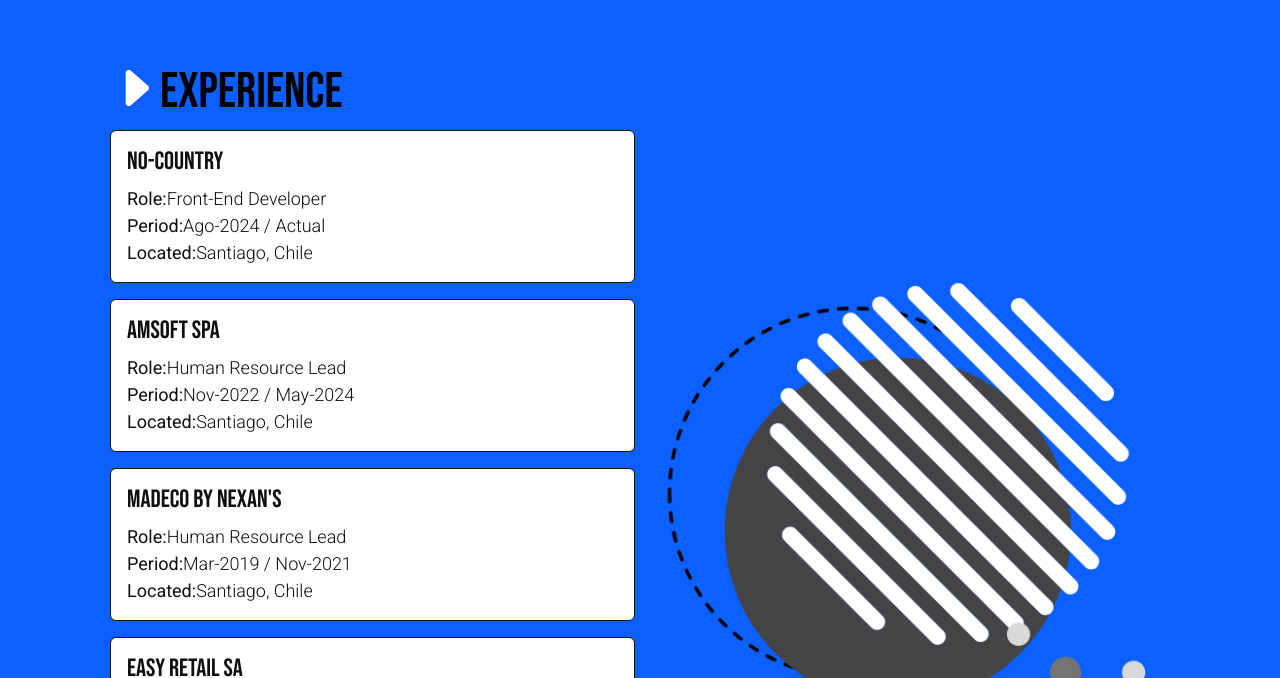
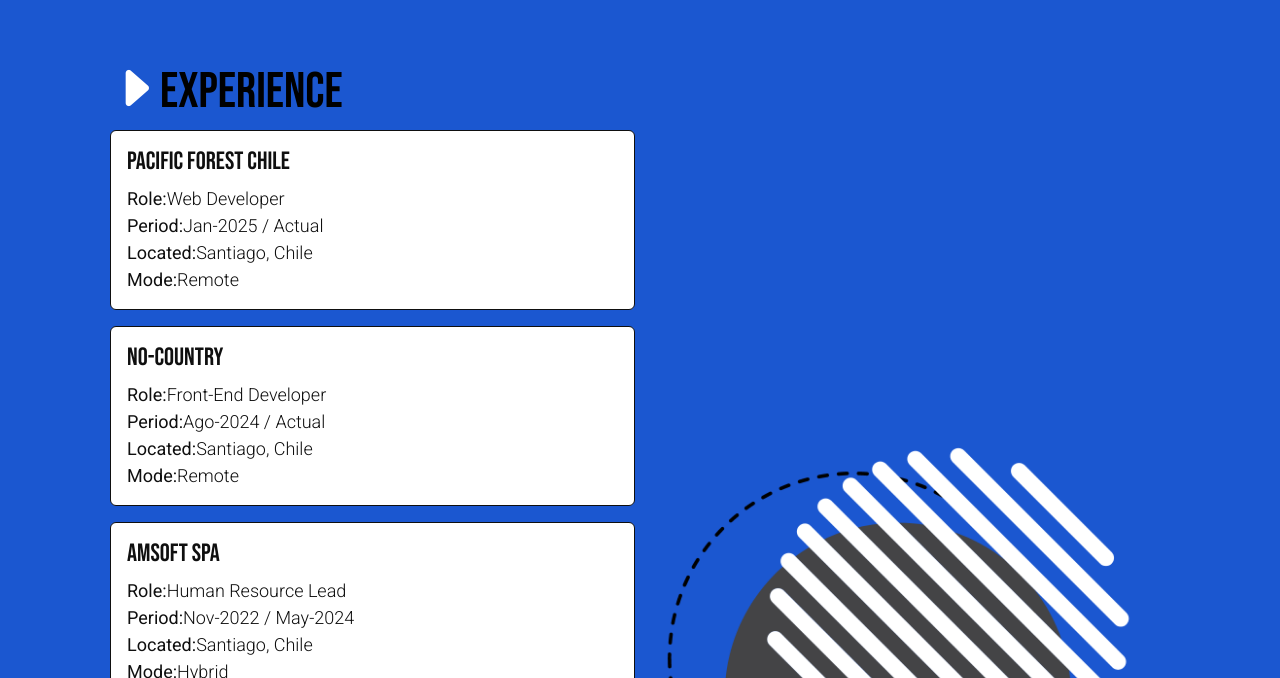
Before and after one commit to nazariegode/portfolio, a React app: page / in a window 1280 px wide. Shown: the part 2122-2800 px from the top of the page. Built offline with nearby package versions, Linux system fonts and the light colour scheme; some packages are replaced by stand-ins of ours; a web font is replaced by a local one.

Commit message:
edited files

```diff
--- a/src/js/component/experience.js
+++ b/src/js/component/experience.js
@@ -16,10 +16,23 @@
                         <div className="card mb-3">
                             <div className="row g-0">
                                 <div className="card-body">
+                                    <h5 className="card-title">Pacific Forest Chile</h5>
+                                    <p className="card-text"><strong>Role:</strong> Web Developer</p>
+                                    <p className="card-text"><strong>Period:</strong> Jan-2025 / Actual</p>
+                                    <p className="card-text"><strong>Located:</strong> Santiago, Chile</p>
+                                    <p className="card-text"><strong>Mode: </strong> Remote</p>
+                                </div>
+                            </div>
+                        </div>
+
+                        <div className="card mb-3">
+                            <div className="row g-0">
+                                <div className="card-body">
                                     <h5 className="card-title">NO-Country</h5>
                                     <p className="card-text"><strong>Role:</strong> Front-End Developer</p>
                                     <p className="card-text"><strong>Period:</strong> Ago-2024 / Actual</p>
                                     <p className="card-text"><strong>Located:</strong> Santiago, Chile</p>
+                                    <p className="card-text"><strong>Mode: </strong> Remote</p>
                                 </div>
                             </div>
                         </div>
@@ -31,6 +44,7 @@
                                     <p className="card-text"><strong>Role:</strong> Human Resource Lead</p>
                                     <p className="card-text"><strong>Period:</strong> Nov-2022 / May-2024</p>
                                     <p className="card-text"><strong>Located:</strong> Santiago, Chile</p>
+                                    <p className="card-text"><strong>Mode: </strong> Hybrid</p>
                                 </div>
                             </div>
                         </div>
@@ -42,6 +56,7 @@
                                     <p className="card-text"><strong>Role:</strong> Human Resource Lead</p>
                                     <p className="card-text"><strong>Period:</strong> Mar-2019 / Nov-2021</p>
                                     <p className="card-text"><strong>Located:</strong> Santiago, Chile</p>
+                                    <p className="card-text"><strong>Mode: </strong> OnSite</p>
                                 </div>
                             </div>
                         </div>
@@ -53,6 +68,7 @@
                                     <p className="card-text"><strong>Role:</strong> Human Resource Lead</p>
                                     <p className="card-text"><strong>Period:</strong> May-2018 / Mar-2019</p>
                                     <p className="card-text"><strong>Located:</strong> Santiago, Chile</p>
+                                    <p className="card-text"><strong>Mode: </strong> OnSite</p>
                                 </div>
                             </div>
                         </div>
@@ -64,6 +80,7 @@
                                     <p className="card-text"><strong>Role:</strong> Team Leader</p>
                                     <p className="card-text"><strong>Period:</strong> Jan-2017 / Apr-2018</p>
                                     <p className="card-text"><strong>Located:</strong> Santiago, Chile</p>
+                                    <p className="card-text"><strong>Mode: </strong> OnSite</p>
                                 </div>
                             </div>
                         </div>
--- a/src/js/component/projects.js
+++ b/src/js/component/projects.js
@@ -7,9 +7,17 @@
 import projectImage6 from '../../img/pets.png';
 import projectImage7 from '../../img/neigborsale.png';
 import projectImage8 from '../../img/nazarisushi2.png';
+import projectImage9 from '../../img/lumin.png';
 import '../../styles/projects.css';
 
 const projects = [
+    {
+        title: 'Lumin Chat (2025)',
+        description: 'Lumin is a messaging app.',
+        image: projectImage9,
+        projectUrl: 'https://luminchat-pi.vercel.app/',
+        codeUrl: 'https://github.com/nazariegode/luminchat'
+    },
     {
         title: 'Neigborsales (2024)',
         description: 'Website for the neighboord sale.',
@@ -17,7 +25,6 @@
         projectUrl: 'https://neigborsales.vercel.app/',
         codeUrl: 'https://github.com/nazariegode/neigborsales'
     },
-
     {
         title: 'Geek Food (2024)',
         description: 'Website for the sale of fast food.',
@@ -28,7 +35,7 @@
 
     {
         title: 'NazariSushi 2.0 (2024)',
-        description: 'Website for the sale of Sushi food.',
+        description: 'Website for the sale of Sushi.',
         image: projectImage8,
         projectUrl: 'https://nazarisushii.vercel.app/',
         codeUrl: 'https://github.com/nazariegode/nazarisushi-2.0'
@@ -36,7 +43,7 @@
 
     {
         title: 'StarWars Blog (2024)',
-        description: 'Web page making requests to an API.',
+        description: 'Website making requests.',
         image: projectImage2,
         projectUrl: 'https://start-wars-blog.vercel.app/',
         codeUrl: 'https://github.com/nazariegode/StartWars-Blog'
@@ -52,7 +59,7 @@
 
     {
         title: 'NazariSushi (2023)',
-        description: 'Website for the sale of Sushi food.',
+        description: 'Website for the sale of Sushi.',
         image: projectImage3,
         projectUrl: 'https://proyecto-nazariego.vercel.app/index.html',
         codeUrl: 'https://github.com/nazariegode/reactjs-nazariego'
--- a/src/styles/index.css
+++ b/src/styles/index.css
@@ -1,5 +1,5 @@
 body {
-    background-color: #0b60ff;
+    background-color: #1b57d0;
 }
 
 .tittle {
```
Also changed, not shown: src/img/lumin.png (added).
